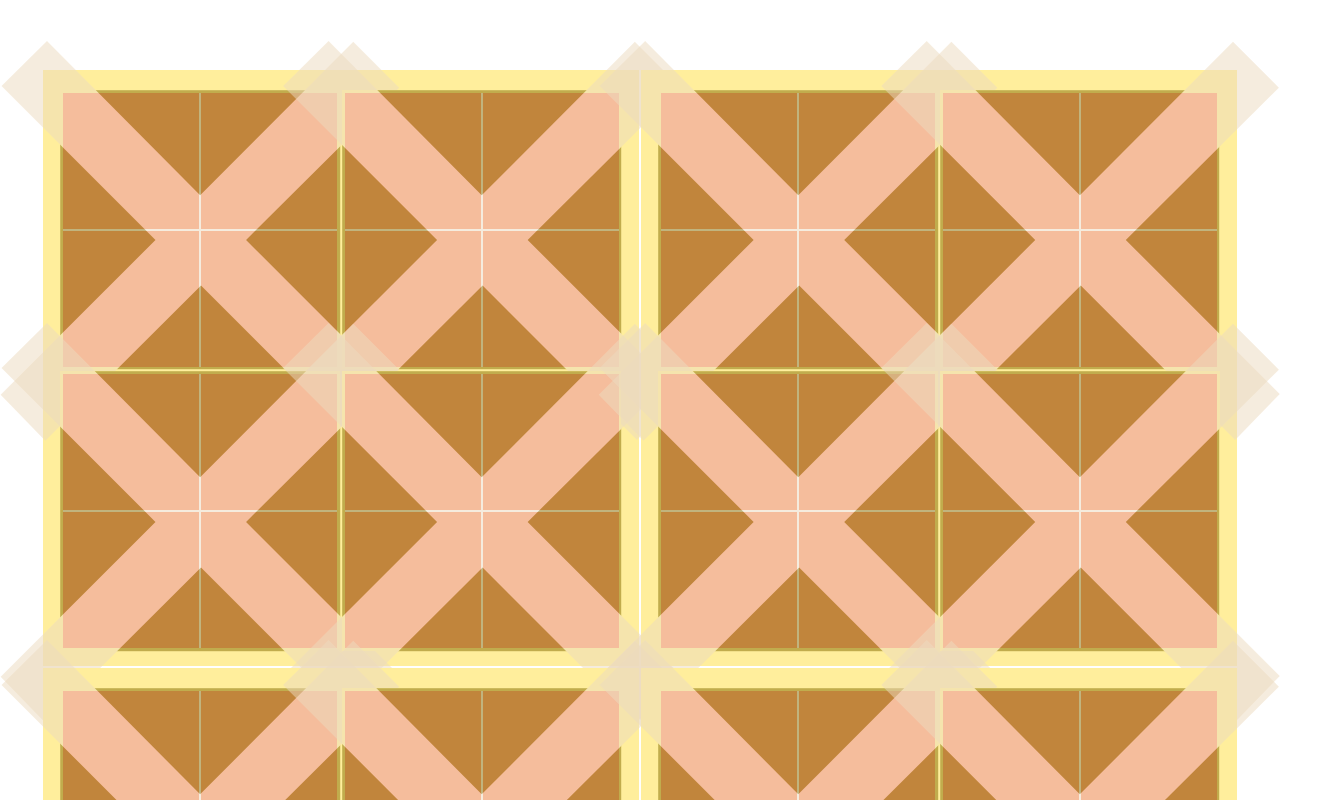
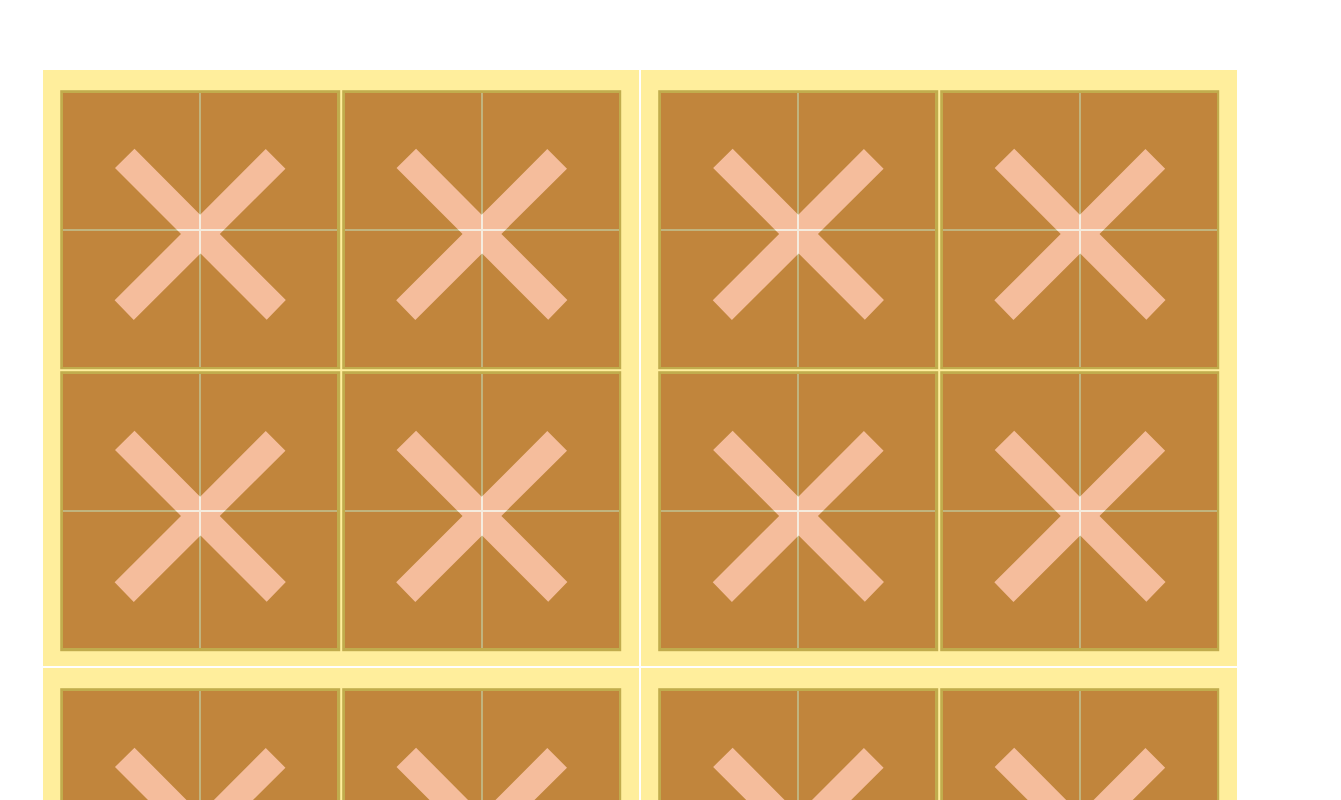
Before and after one commit to sunnyux/tic-tac-toe-3-vue-frontend, a Vue app: page / in a window 1280 px wide. Shown: the top 800 px of the page, 1341 px wide, since content can reach past the window. Built offline with nearby package versions, Linux system fonts and the light colour scheme; the HTML template or start-up script is replaced by a standard one.

Commit message:
winning display modified, changed font size

```diff
--- a/src/components/Octothorpe.vue
+++ b/src/components/Octothorpe.vue
@@ -76,7 +76,7 @@
     left: 50%;
     width: 100%;
     height: 100%;
-    font-size: 70vw;
+    font-size: 30vw;
     color: #eddbbf;
     background-color: #846c00;
     opacity: 50%;
```
